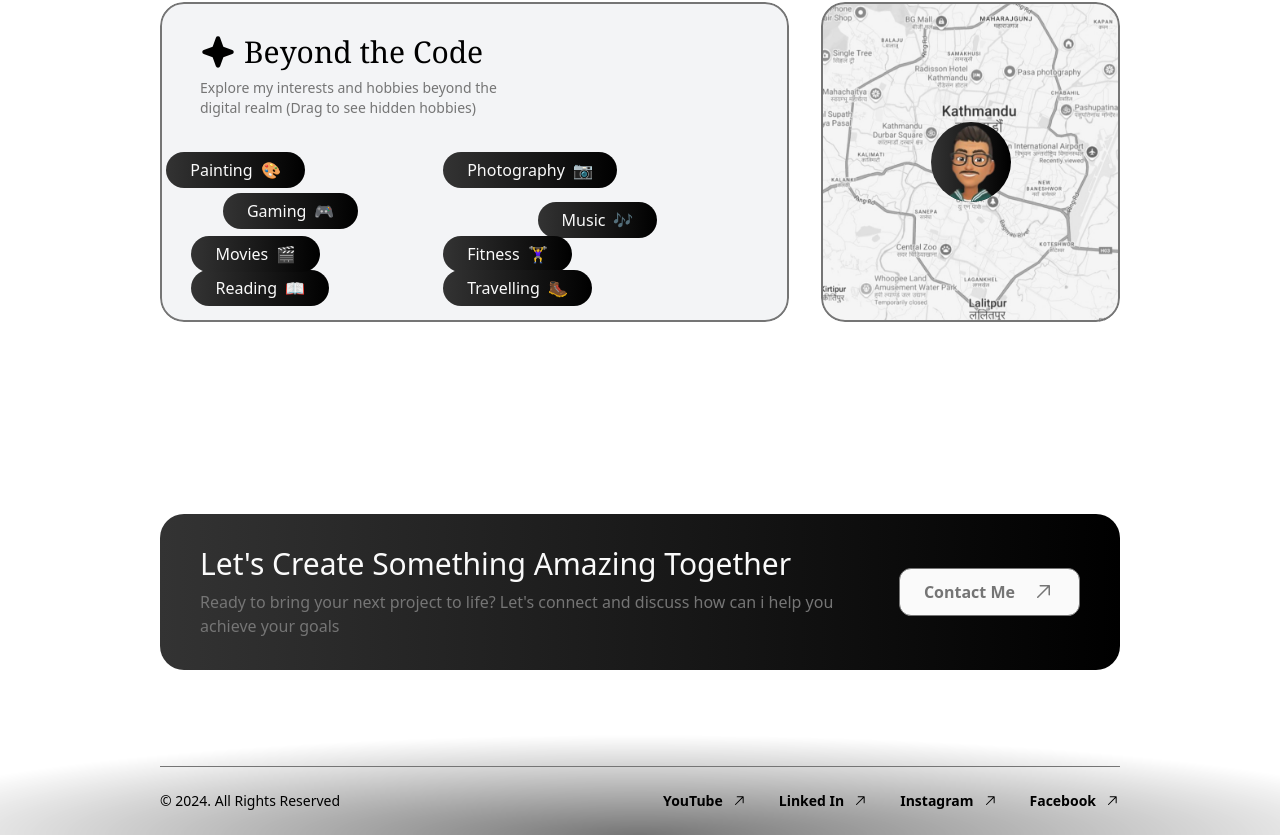
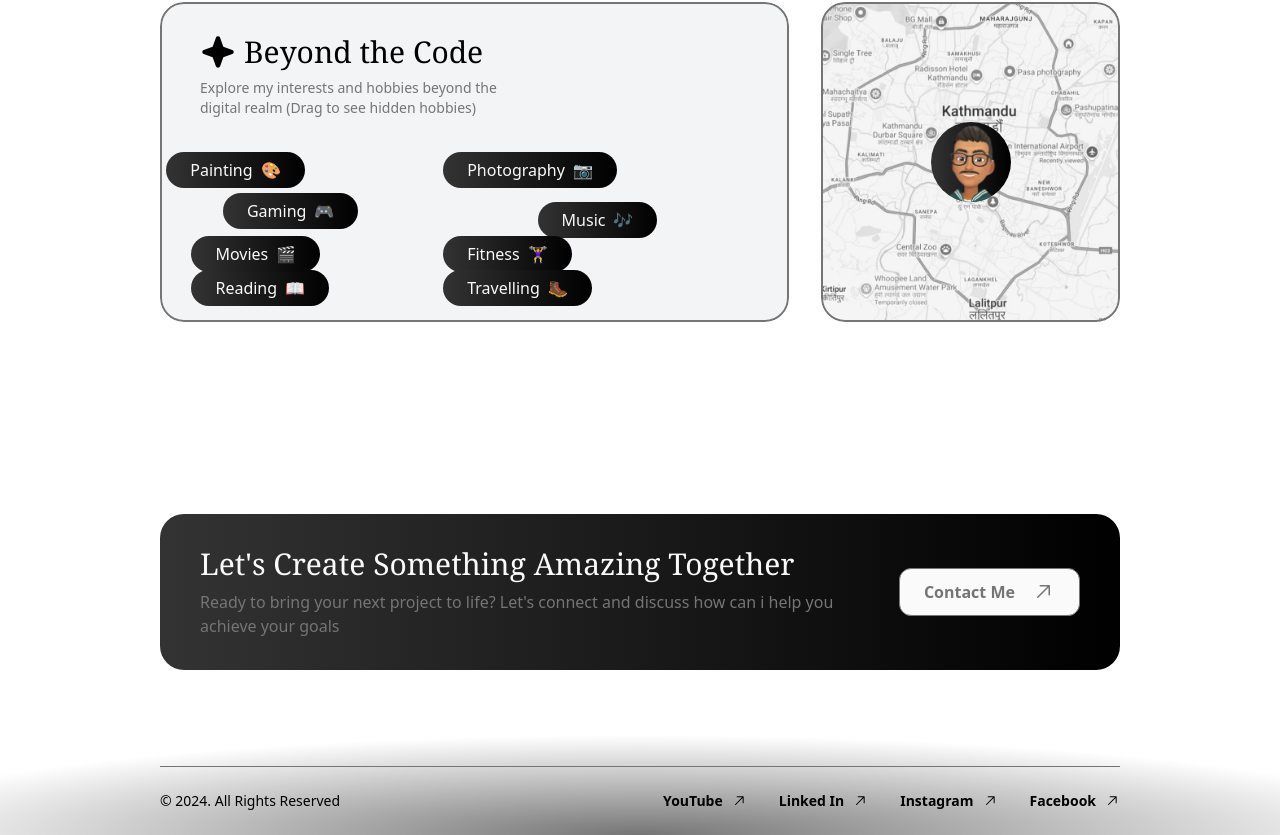
Before and after one commit to AnupamPoudel1/anupampoudel, a Next.js app: page / in a window 1280 px wide. Shown: the part 5316-6151 px from the top of the page. Built offline with nearby package versions, Linux system fonts and the light colour scheme; a web font is replaced by a local one.

Commit message:
modification: minor font and css fixes

```diff
--- a/src/app/globals.css
+++ b/src/app/globals.css
@@ -20,11 +20,9 @@
   .flex-col-center {
     @apply flex flex-col items-center justify-center;
   }
-
   .nav-item {
     @apply px-4 py-1.5 rounded-full text-text-heading text-sm font-semibold hover:bg-secondary/10 hover:text-secondary transition duration-300;
   }
-
   .hero-ring {
     @apply absolute inset-0 border-2 top-1/2 left-1/2 -translate-x-1/2 -translate-y-1/2 rounded-full border-text/10 shadow-[0_0_80px_inset] shadow-text/10;
   }
--- a/src/sections/Contact.tsx
+++ b/src/sections/Contact.tsx
@@ -7,7 +7,7 @@ export default function Contact() {
                 <div className="bg-gradient-to-r from-text-heading to-secondary py-8 px-10 rounded-3xl text-center md:text-left">
                     <div className="flex flex-col md:flex-row gap-8 md:gap-16 items-center">
                         <div>
-                            <h2 className="text-2xl md:text-3xl font-text-secondary text-primary">Let's Create Something Amazing Together</h2>
+                            <h2 className="text-2xl md:text-3xl font-serif text-primary">Let's Create Something Amazing Together</h2>
                             <p className="text-sm md:text-base mt-2 text-text font-medium">
                                 Ready to bring your next project to life? Let's connect and discuss how can i help you achieve your goals
                             </p>
```
